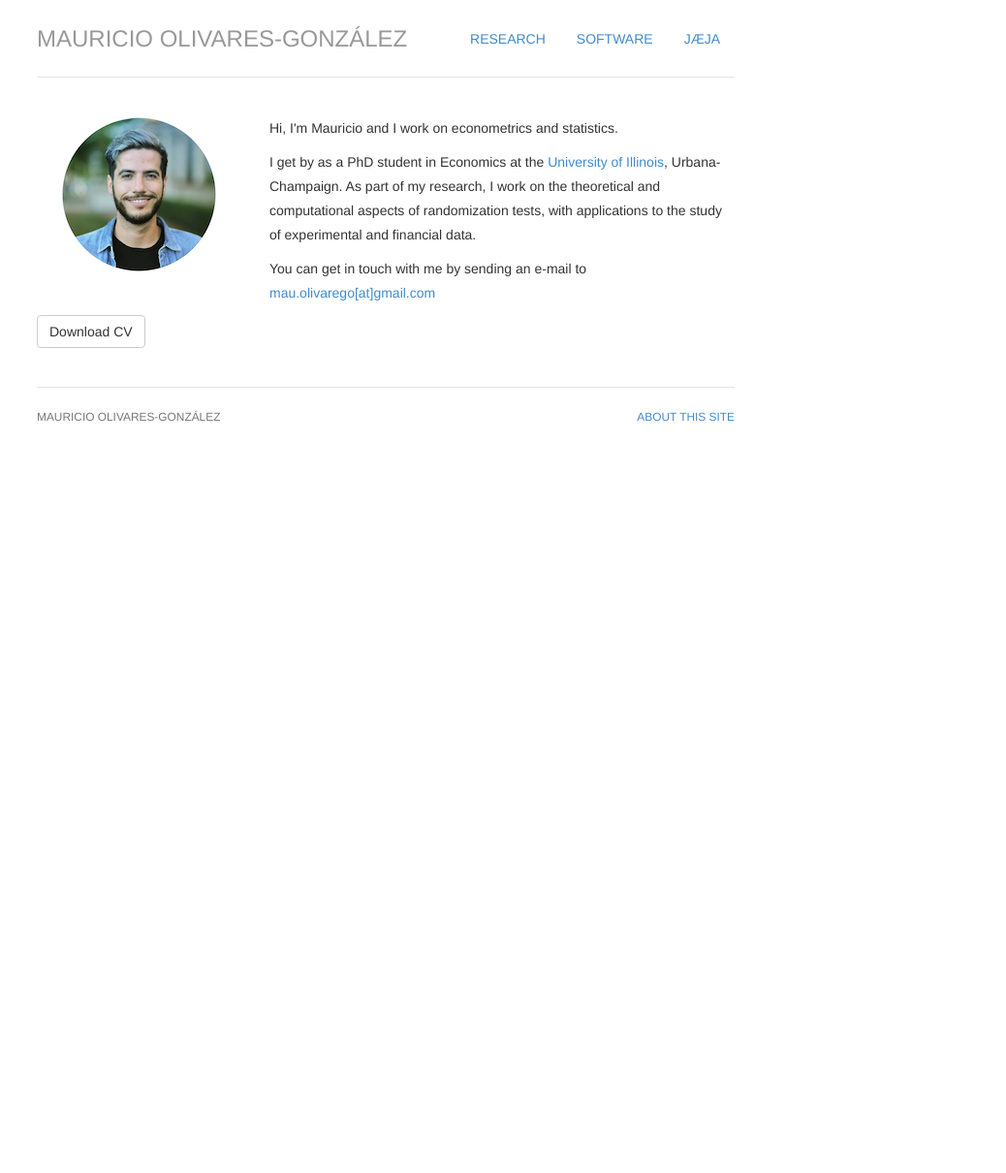
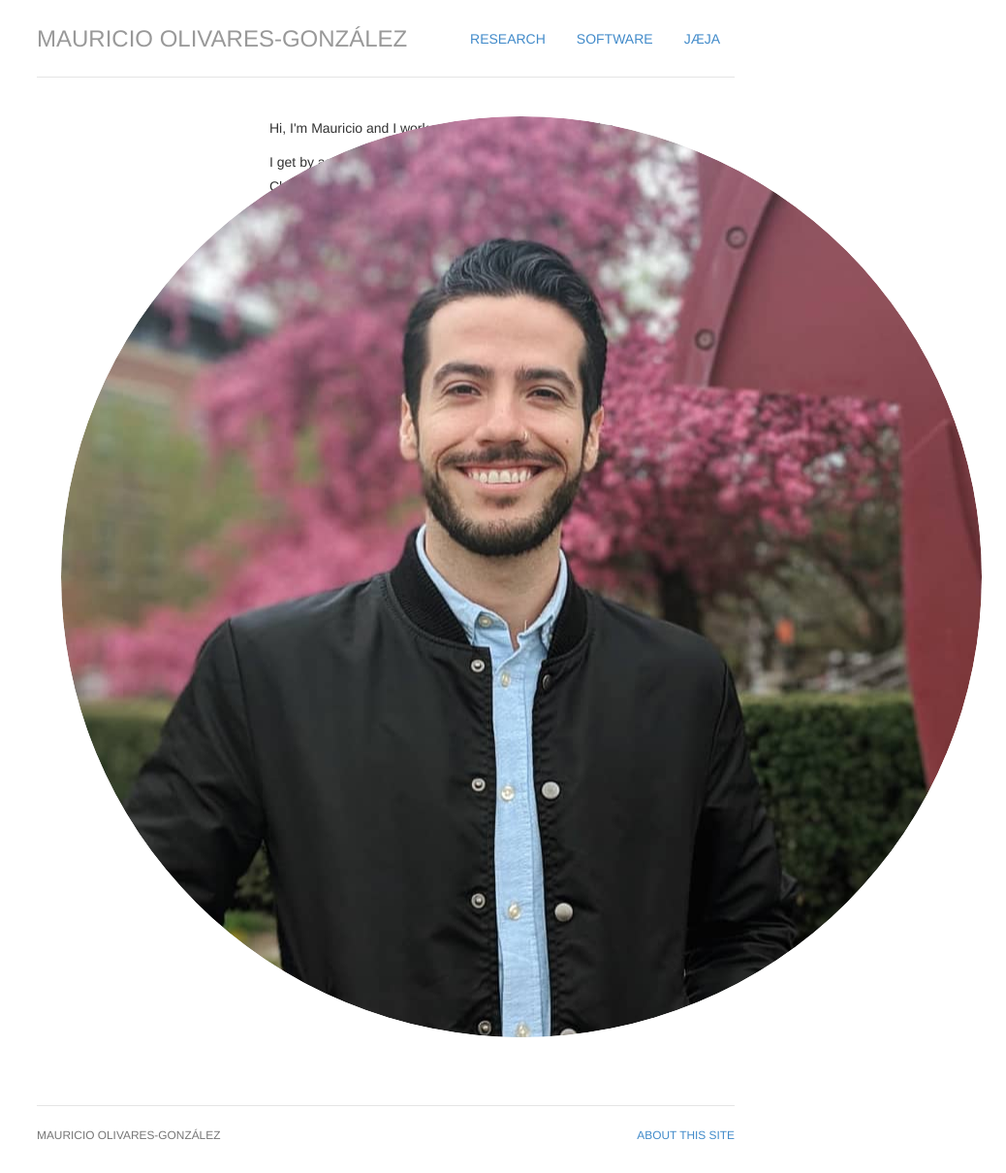
Before and after one commit to mauolivares/mauolivares.github.io, a Jekyll site: the page built from index.html, in a window 1280 px wide. Shown: the whole page at 97% size, without its empty margins (242-1280 px from the left). Built offline with Jekyll 4.4.1, drawn with Linux system fonts in a browser that asks for light colours; before the commit the page ends 900 px from its top, so only the background shows below that.

Commit message:
profile pic

```diff
--- a/index.html
+++ b/index.html
@@ -10,7 +10,7 @@ description: Mauricio Olivares is a 5th year PhD student in Economics at the Uni
 <!-- <div class="jumbotron"> -->
 <div class="row marketing">
 	<div class="col-sm-4">
-	<img  class="img-circle avatar" alt="Mauricio Olivares" src="img/mauolivares.png" align="left" , hspace="10px">
+	<img  class="img-circle avatar" alt="Mauricio Olivares" src="img/circle-mau.png" align="left" , hspace="10px">
 	</div>
 	<div>
 	<p> Hi, I'm <span itemprop="name">Mauricio</span> and I work on econometrics and statistics.</p>
```
